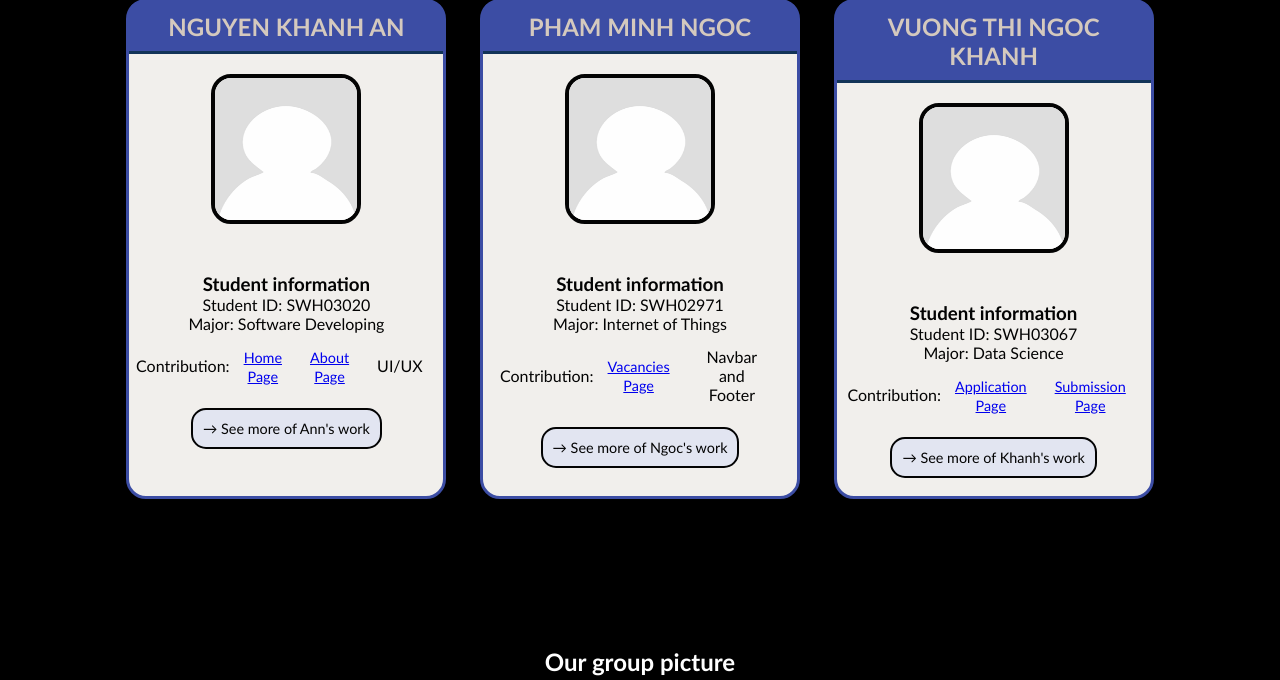
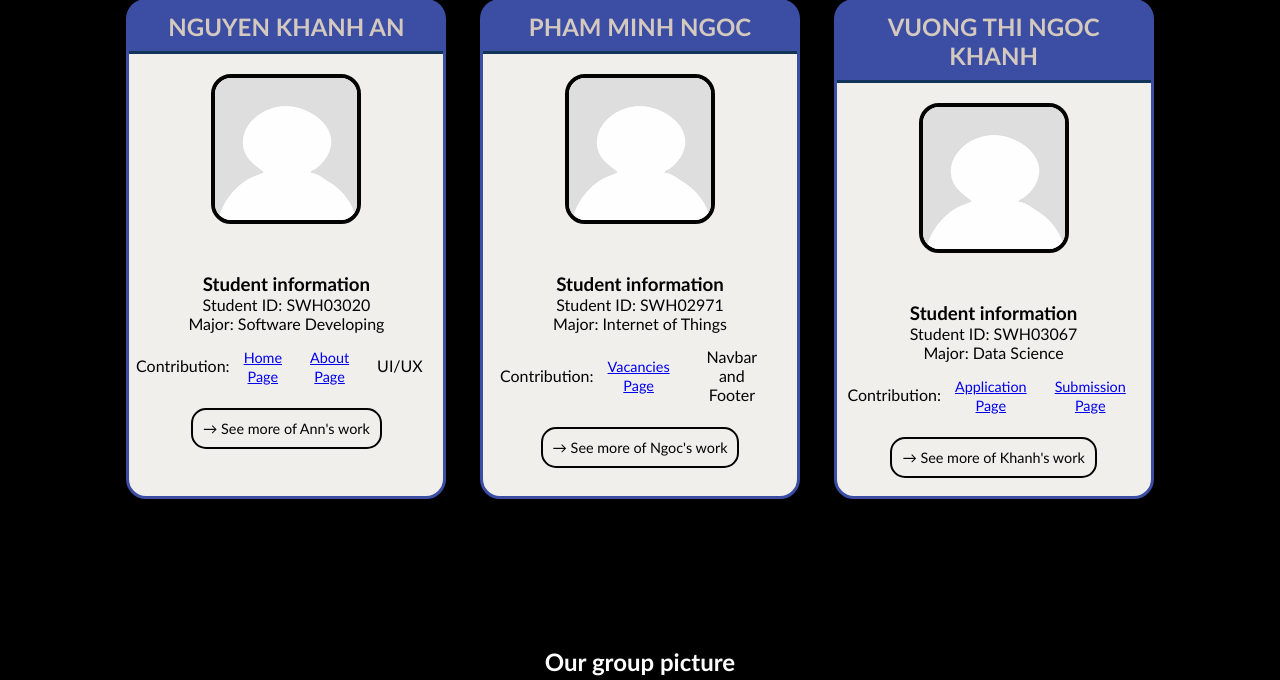
Before and after one commit to AnnNK137/project1, a PHP site: page /about.html in a window 1280 px wide. Shown: the part 1018-1698 px from the top of the page. Run offline with PHP 8.4, Linux system fonts and the light colour scheme.

Commit message:
fixed button in index.html

```diff
--- a/styles/styles.css
+++ b/styles/styles.css
@@ -56,7 +56,7 @@ header{
 .btn{ /* Basic design of <a> to look like a button */
     border: 2px solid var(--black);
     border-radius: 15px;
-    background-color: var(--blue-background);
+    background-color: var(--light-beige);
     padding: 10px;
     margin: 1rem;
     font-size: 18px;
```
